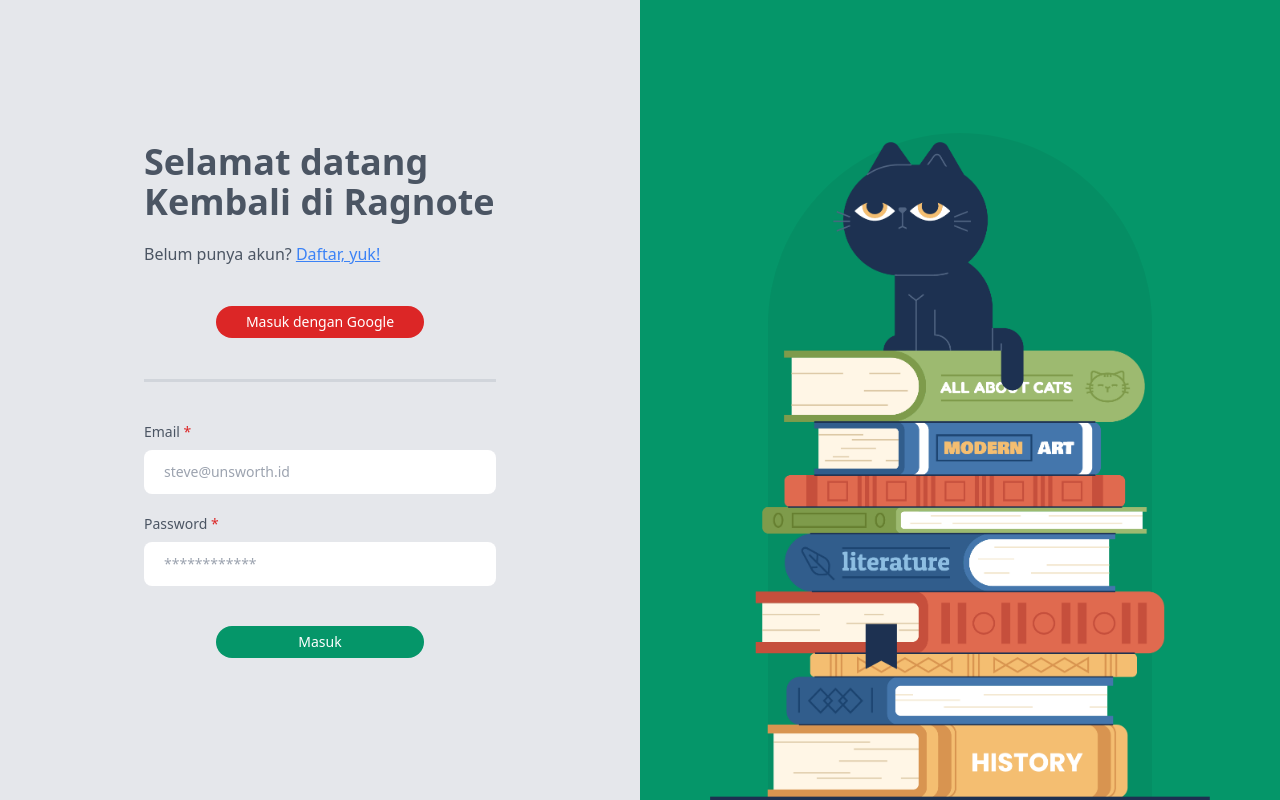
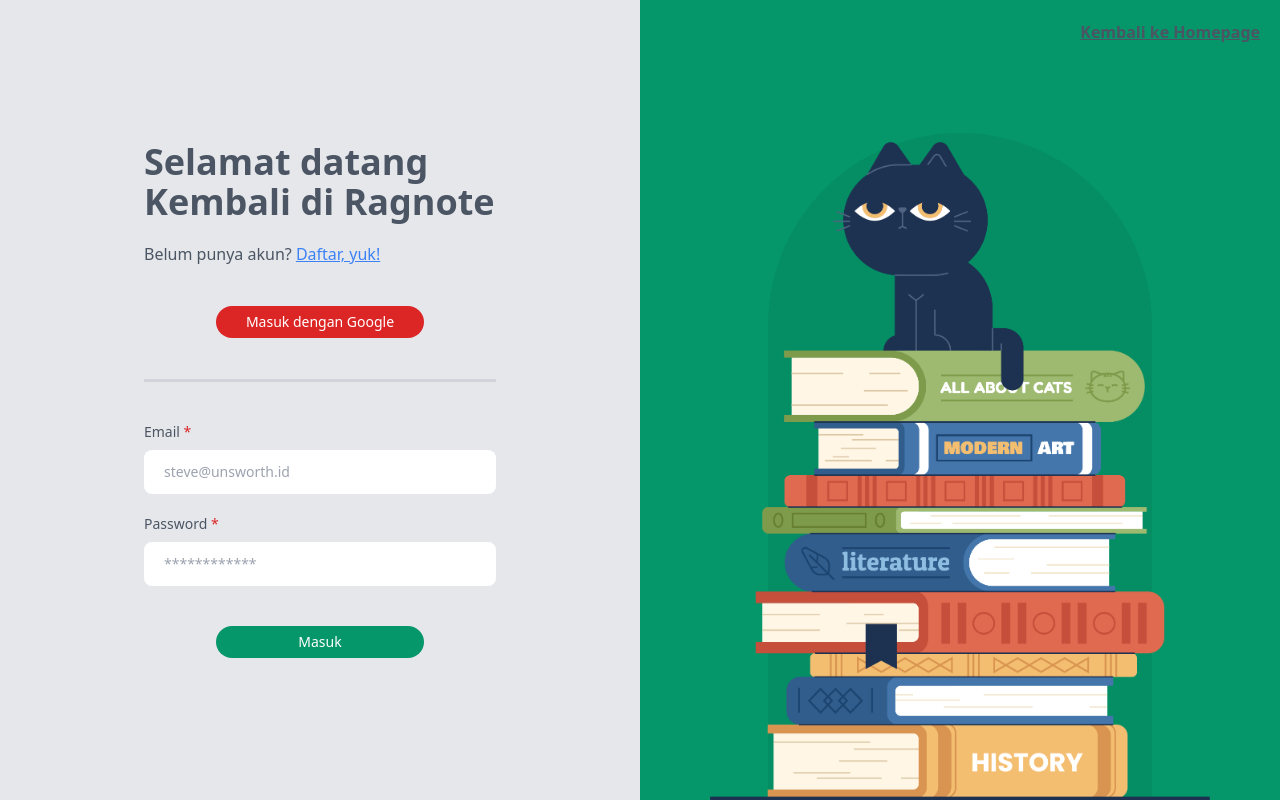
Before and after one commit to stevenaruu/Rag-Note, a Next.js app: page /login in a window 1280 px wide. Built offline with nearby package versions, Linux system fonts and the light colour scheme.

Commit message:
feat: restruct, add anchor component and homepage navigation

```diff
--- /dev/null
+++ b/src/components/Anchor/Anchor.tsx
@@ -0,0 +1,11 @@
+import Link from "next/link"
+import { IAnchor } from "./Anchor.interfaces"
+
+const Anchor = (props: IAnchor) => {
+    const { children, variant, href } = props
+    return (
+        <Link href={href} className={`${variant} underline underline-offset-1 cursor-pointer`}>{children}</Link>
+    )
+}
+
+export default Anchor
--- a/src/components/button/Button.tsx
+++ b/src/components/button/Button.tsx
@@ -4,7 +4,7 @@
     const { children, variant } = props
     return (
         <div>
-            <button className={`h-8 w-52 ${variant} rounded-full text-white font-medium text-sm cursor-pointer`}>
+            <button className={`${variant} h-8 w-52 rounded-full text-white font-medium text-sm cursor-pointer`}>
                 {children}
             </button>
         </div>
--- a/src/pages/login/index.tsx
+++ b/src/pages/login/index.tsx
@@ -3,6 +3,7 @@
 import Image from 'next/image'
 import Cat from '../../assets/cat-with-books.png'
 import Button from "@/components/button/Button"
+import Anchor from "@/components/Anchor/Anchor"
 
 const LoginPage = () => {
     return (
@@ -14,7 +15,14 @@
                         <p>Kembali di Ragnote</p>
                     </div>
                     <div className="mt-5 text-gray-600 font-medium text-base">
-                        <p>Belum punya akun? <Link href={"/register"} className="text-blue-500 underline underline-offset-1 cursor-pointer">Daftar, yuk!</Link></p>
+                        <p>Belum punya akun?&nbsp;
+                            <Anchor
+                                variant="text-blue-500"
+                                href="/register"
+                            >
+                                Daftar, yuk!
+                            </Anchor>
+                        </p>
                     </div>
                 </div>
                 <div className="mt-10 h-8 w-52 flex justify-center items-center">
@@ -38,6 +46,14 @@
                 </form>
             </div>
             <div className="h-full w-2/4 absolute right-0 bg-emerald-600 flex justify-center items-end">
+                <div className="absolute top-5 right-5">
+                    <Anchor
+                        variant="text-gray-600 font-semibold"
+                        href="/"
+                    >
+                        Kembali ke Homepage
+                    </Anchor>
+                </div>
                 <Image
                     src={Cat}
                     alt="Cat"
--- a/src/pages/register/index.tsx
+++ b/src/pages/register/index.tsx
@@ -3,6 +3,7 @@
 import Image from 'next/image'
 import Cat from '../../assets/cat-with-books-2.png'
 import Button from "@/components/button/Button"
+import Anchor from "@/components/Anchor/Anchor"
 
 const LoginPage = () => {
     return (
@@ -14,7 +15,14 @@
                         <p>Akun Ragnote</p>
                     </div>
                     <div className="mt-5 text-gray-600 font-medium text-base">
-                        <p>Sudah punya akun? <Link href="/login" className="text-blue-500 underline underline-offset-1 cursor-pointer">Masuk, yuk!</Link></p>
+                        <p>Sudah punya akun?&nbsp;
+                            <Anchor
+                                variant="text-blue-500"
+                                href="/login"
+                            >
+                                Masuk, yuk!
+                            </Anchor>
+                        </p>
                     </div>
                 </div>
                 <div className="mt-10 h-8 w-52 flex justify-center items-center">
@@ -43,6 +51,14 @@
                 </form>
             </div>
             <div className="h-full w-2/4 absolute right-0 bg-emerald-600 flex justify-center items-end">
+                <div className="absolute top-5 right-5">
+                    <Anchor
+                        variant="text-gray-600 font-semibold"
+                        href="/"
+                    >
+                        Kembali ke Homepage
+                    </Anchor>
+                </div>
                 <Image
                     src={Cat}
                     alt="Cat"
```
Also changed, not shown: src/components/Anchor/Anchor.interfaces.ts (added, +7 -0 lines).
